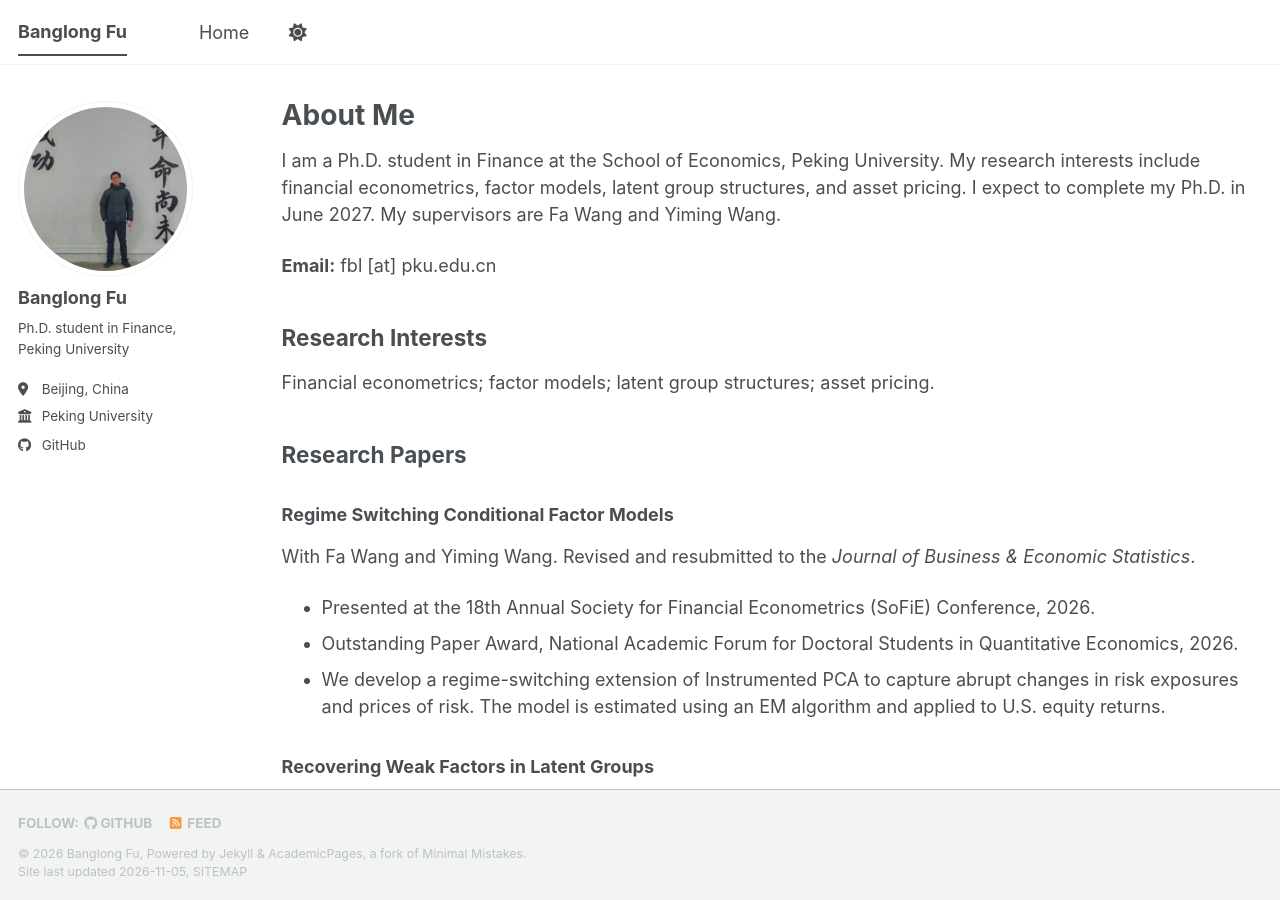
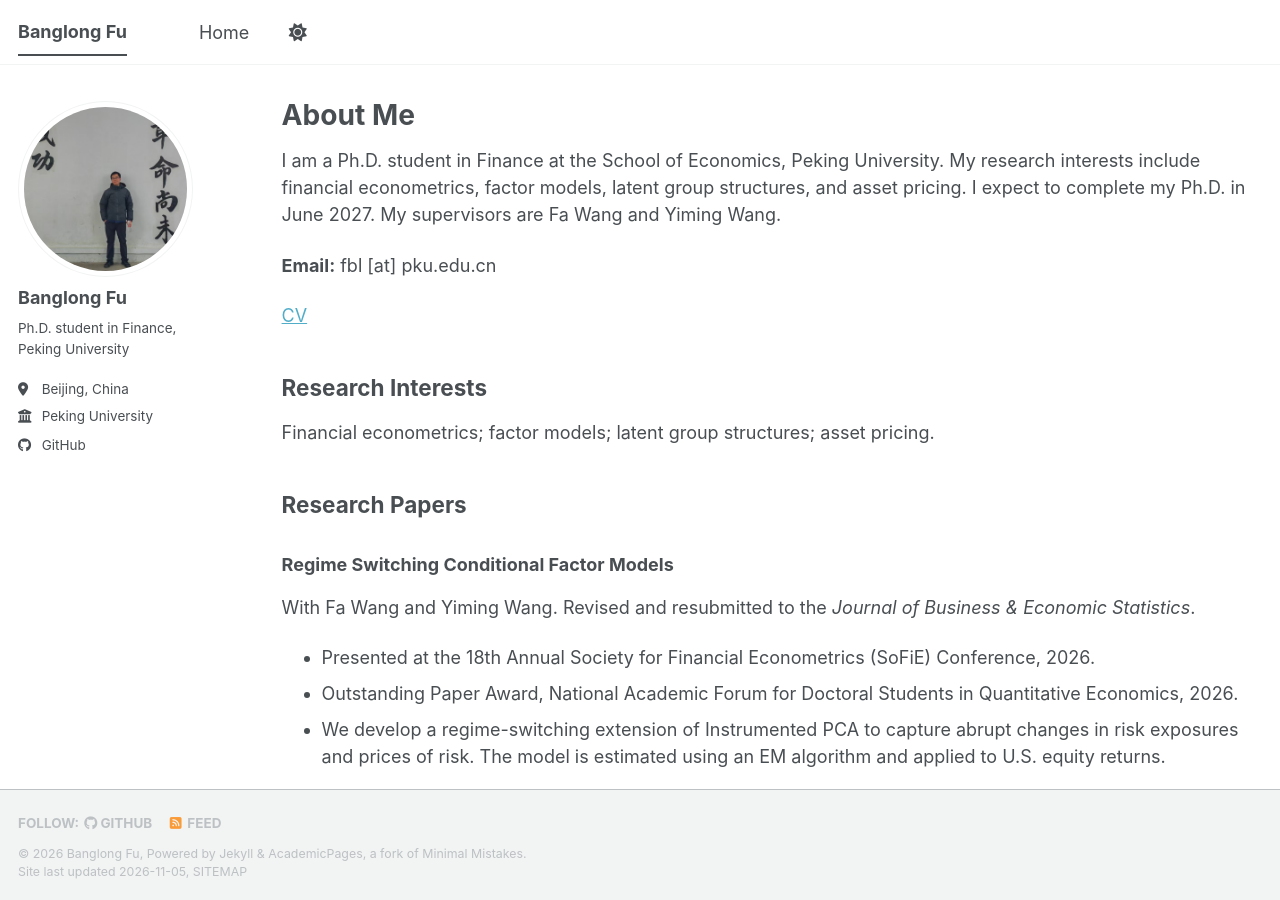
Before and after one commit to banglongfu/banglongfu.github.io, a Jekyll site: the page built from _pages/about.md, in a window 1280 px wide and 900 px high. Built offline with Jekyll 4.4.1, drawn with Linux system fonts in a browser that asks for light colours; a script bundle is joined from its source files by our own code; a style sheet for code colours, icons or effects is not loaded.

```diff
--- a/_pages/about.md
+++ b/_pages/about.md
@@ -8,6 +8,8 @@ author_profile: true
 I am a Ph.D. student in Finance at the School of Economics, Peking University. My research interests include financial econometrics, factor models, latent group structures, and asset pricing. I expect to complete my Ph.D. in June 2027. My supervisors are Fa Wang and Yiming Wang.
 
 **Email:** fbl [at] pku.edu.cn
+
+[CV](/files/CV_Banglong_Fu (personal website).pdf)
 
 ## Research Interests
 
```
